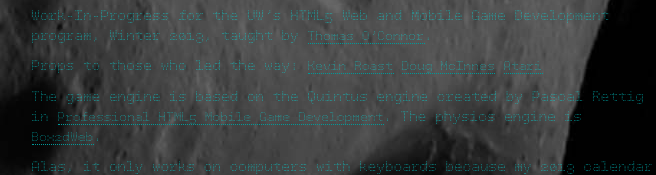
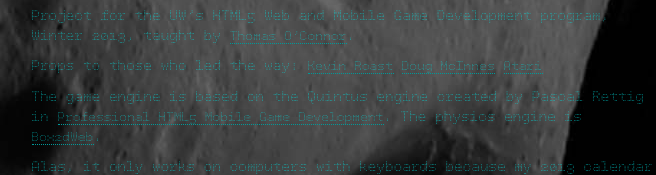
Before and after one commit to mikeym/asteroids, a plain HTML site: page site/index.html in a window 1280 px wide. Shown: the part 699-874 px from the top of the page, 296-952 px from the left. Drawn offline with nearby package versions, Linux system fonts and the light colour scheme.

Commit message:
little fixes

```diff
--- a/site/index.html
+++ b/site/index.html
@@ -41,7 +41,7 @@
         <li>Escape: Pause game.</li>
       </ul>
 
-      <p>Work-In-Progress for the UW's HTML5 Web and Mobile Game Development program,
+      <p>Project for the UW's HTML5 Web and Mobile Game Development program,
         Winter 2013, taught by <a href="http://tom.playeveryware.com/">Thomas O'Connor</a>.</p>
 
       <p>
```
Also changed, not shown: 2 other files.
